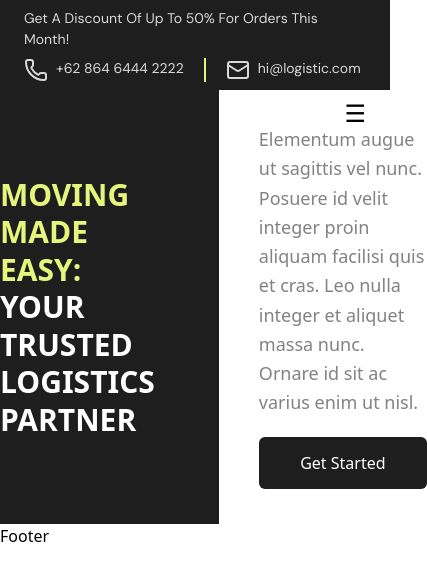
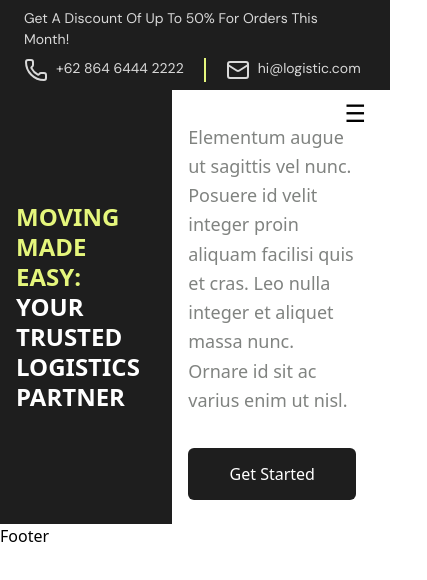
Before and after one commit to Mdsakib999/Logistics-development-M-5, a React (Vite) app: page / in a window 390 px wide. Shown: the top 580 px of the page, 427 px wide, since content can reach past the window. Built offline with nearby package versions, Linux system fonts and the light colour scheme.

Commit message:
hero section responsiveness completed

```diff
--- a/src/components/Home/Hero.jsx
+++ b/src/components/Home/Hero.jsx
@@ -4,13 +4,19 @@ import Button from '../ui/Button'
 import useWindowSize from "../ui/WindowSize";
 export default function Hero() {
     const {width} = useWindowSize();
+    function getFontSize(width) {
+  if (width < 387) return "xl"
+  if (width < 640) return "2xl"
+  if (width < 1080) return "3xl"
+  return "5xl"
+}
   return (
-    <div className="h-[434px] flex gap-10">
-      <div className="bg-primary flex items-center uppercase md:w-1/2 lg:w-[826px] md:justify-center lg:justify-end pr-16 md:pl-10">
+    <div className={`h-[434px] flex gap-2 sm:gap-10 ${width<387 && "flex-col"}`}>
+      <div className={`bg-primary flex items-center uppercase w-1/2 lg:w-[826px] md:justify-center lg:justify-end pr-16 pl-4 md:pl-10 ${width<387 && "w-full py-8"}`}>
         <span>
           <Heading
             lineHeight="tight"
-            fontSize={ `${width<1080 ? "3xl":"5xl" }`}
+            fontSize={getFontSize(width)}
             fontWeight="semibold"
             color="white"
           >
@@ -20,7 +26,7 @@ export default function Hero() {
           </Heading>
         </span>
       </div>
-      <div className="w-[404px] flex flex-col justify-evenly py-4">
+      <div className="w-full sm:w-1/2 lg:w-[404px] flex flex-col gap-2 sm:gap-0 justify-evenly px-2 sm:px-0 pt-2 sm:pt-4">
         <Paragraph fontSize="lg">
           Elementum augue ut sagittis vel nunc. Posuere id velit integer proin
           aliquam facilisi quis et cras. Leo nulla integer et aliquet massa
--- a/src/components/TopHeader.jsx
+++ b/src/components/TopHeader.jsx
@@ -1,6 +1,8 @@
 import { Mail, Phone } from "lucide-react";
 import Container from "../components/layout/Container";
+import useWindowSize from "./ui/WindowSize";
 export default function TopHeader() {
+  const {width} = useWindowSize();
   return (
     <div className="bg-primary py-2 md:py-0 md:h-[62px] flex items-center">
       <Container>
@@ -10,14 +12,14 @@ export default function TopHeader() {
             <p>Get A Discount Of Up To 50% For Orders This Month!</p>
           </div>
           {/* header contact  */}
-          <div className="flex">
-            <div className="flex border-r-2 border-[#E5F67C] gap-2  pr-5">
+          <div className={`flex ${width<387 ? "flex-col gap-2":"flex-row"}`}>
+            <div className={`flex border-[#E5F67C] gap-2 ${width<387 ? "border-none pr-0":"border-r-2 pr-5"}`}>
               <span>
                 <Phone />
               </span>
               <span>+62 864 6444 2222</span>
             </div>
-            <div className="flex gap-2 pl-5">
+            <div className={`flex gap-2 ${width<387 ? "pl-0":"pl-5"}`}>
               <span>
                 <Mail />
               </span>
--- a/src/components/layout/Header.jsx
+++ b/src/components/layout/Header.jsx
@@ -2,7 +2,9 @@ import TopHeader from "../TopHeader";
 import {useState} from 'react';
 import Container from "./Container";
 import {NavLink} from 'react-router';
+import useWindowSize from "../ui/WindowSize";
 export default function Header() {
+  const {width} = useWindowSize()
   const [isOpen, setIsOpen] = useState(false);
   return (
     <div className="font-text">
@@ -28,7 +30,7 @@ export default function Header() {
         </nav>
         {/*Mobile menu button */}
         <button onClick={()=>setIsOpen(!isOpen)}
-          className ="md:hidden block mt-2 float-right text-2xl"
+          className ={`md:hidden block mt-2 float-right text-2xl ${width<387 && "absolute top-20 right-2 text-white"}`}
           >
             {isOpen ? 'x': '☰'}
         </button>
```
